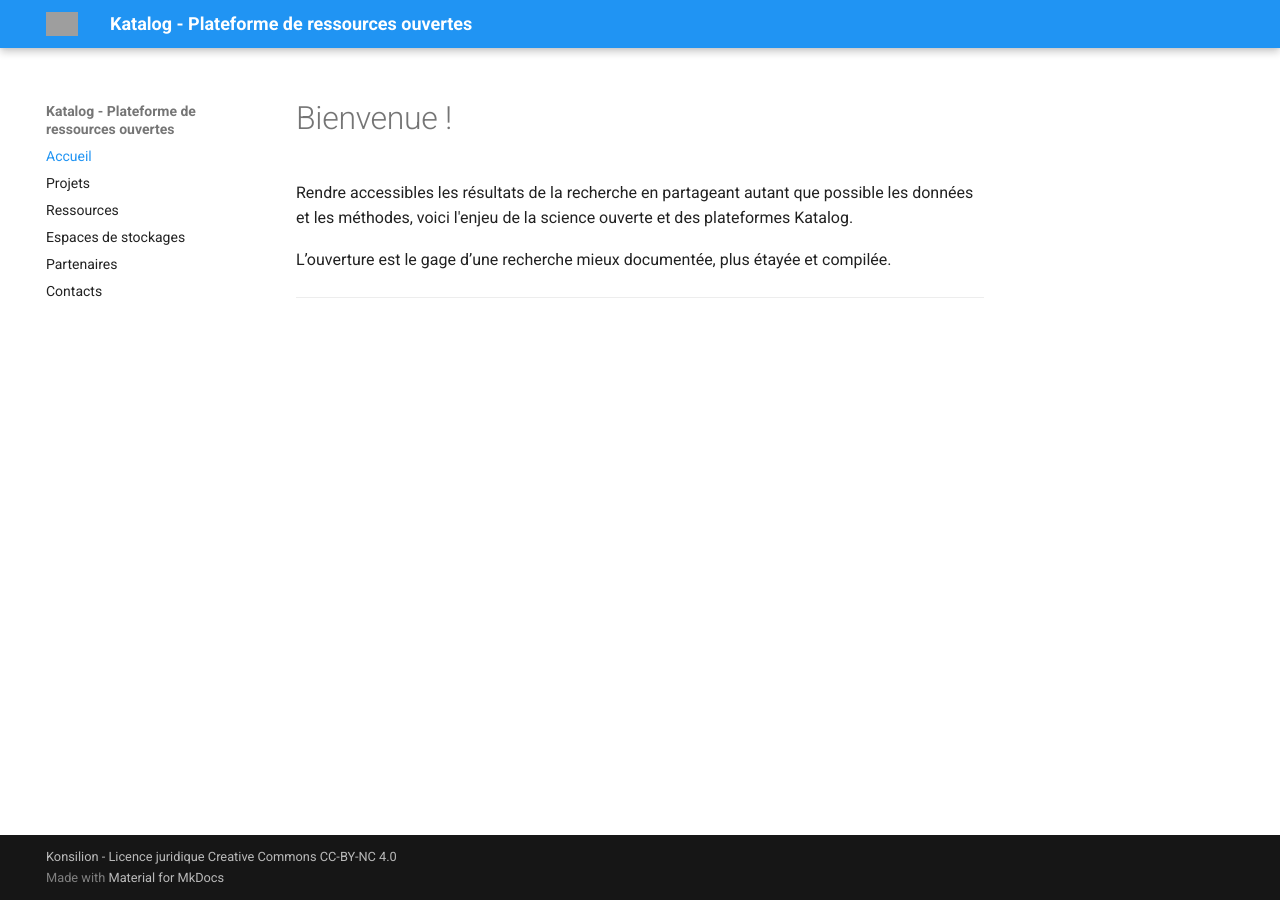
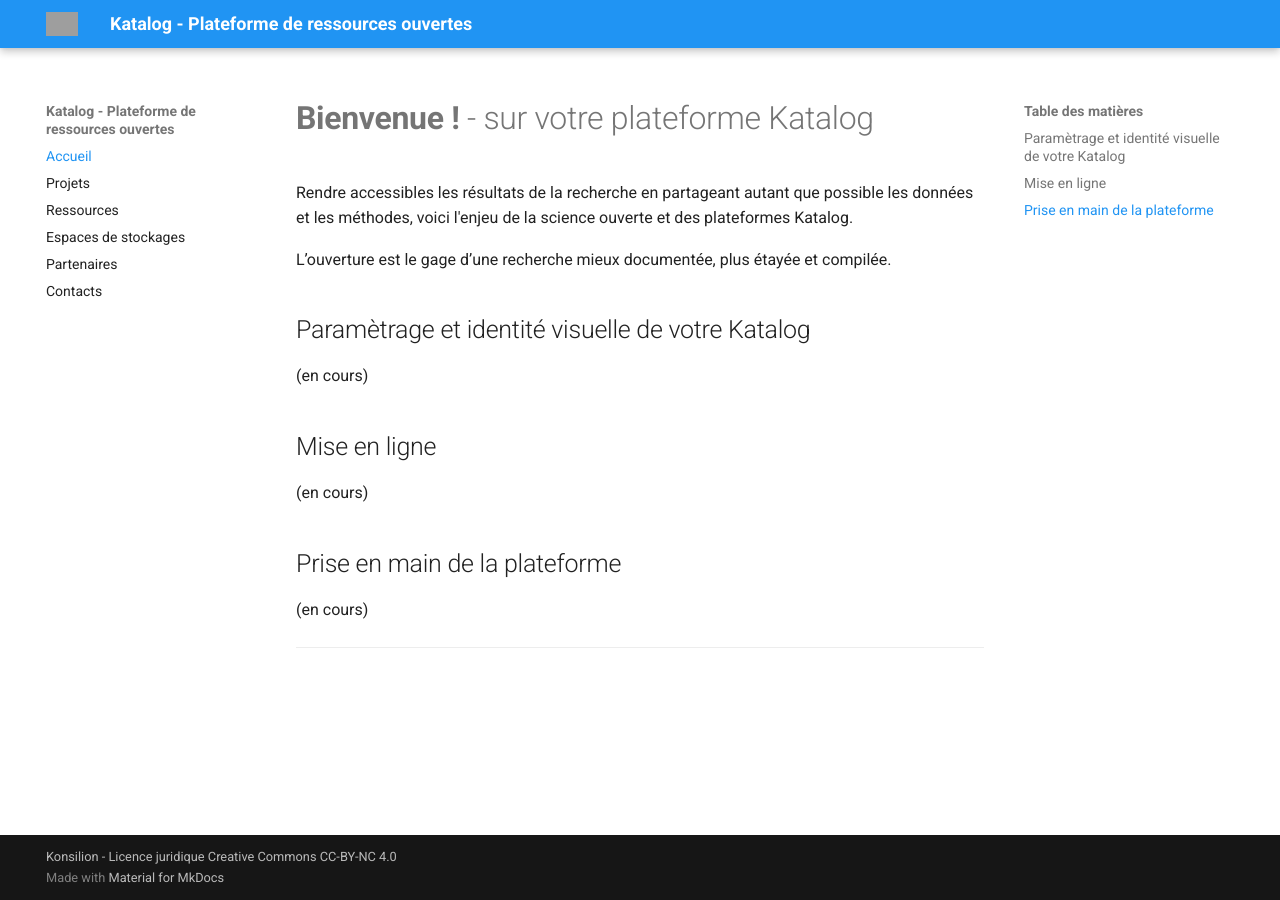
Before and after one commit to Konsilion/katalog-template, an MkDocs documentation site: the page built from docs/index.md, in a window 1280 px wide. Built offline with MkDocs 1.6.1 and Material for MkDocs 9.7.7, drawn with Linux system fonts in a browser that asks for light colours; grey boxes are pictures that could not be loaded.

Commit message:
Update index.md

```diff
--- a/docs/index.md
+++ b/docs/index.md
@@ -1,15 +1,20 @@
-# Bienvenue !
+# **Bienvenue !** - sur votre plateforme Katalog
 
 Rendre accessibles les résultats de la recherche en partageant autant que possible les données et les méthodes, voici l'enjeu de la science ouverte et des plateformes Katalog.
 
 L’ouverture est le gage d’une recherche mieux documentée, plus étayée et compilée.
 
+## Paramètrage et identité visuelle de votre Katalog
 
+(en cours)
 
+## Mise en ligne
 
+(en cours)
 
+## Prise en main de la plateforme
 
-
+(en cours)
 
 
 
```
